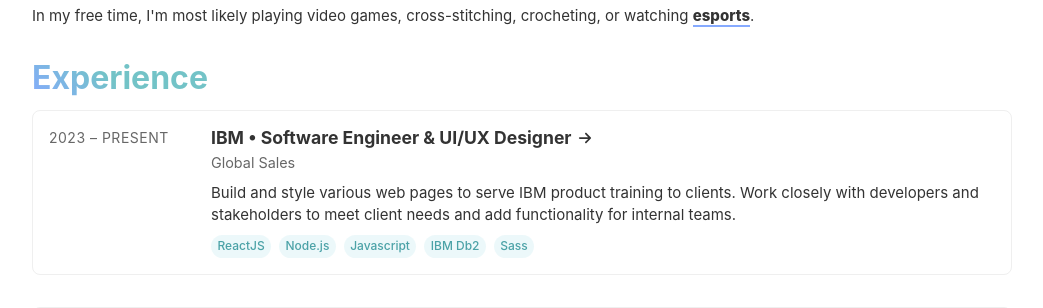
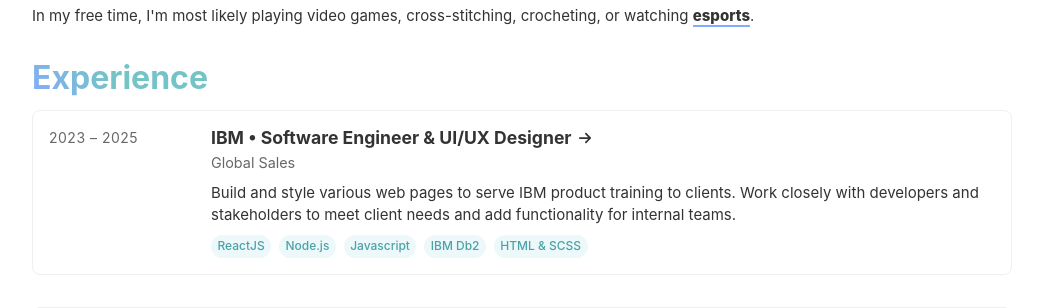
Before and after one commit to kkatlopez/kkatlopez.github.io, a React (Vite) app: page / in a window 1280 px wide. Shown: the part 1020-1328 px from the top of the page, without its empty margins (236-1279 px from the left). Built offline with nearby package versions, Linux system fonts and the light colour scheme.

Commit message:
update experience + resume

```diff
--- a/src/components/Experience/Experience.jsx
+++ b/src/components/Experience/Experience.jsx
@@ -6,13 +6,13 @@
 
 const EXPERIENCE = [
     {
-        date: '2023 – Present',
+        date: '2023 – 2025',
         role: 'IBM • Software Engineer & UI/UX Designer',
         team: 'Global Sales',
         url: 'https://www.ibm.com/training/',
         shortInfo:
             'Build and style various web pages to serve IBM product training to clients. Work closely with developers and stakeholders to meet client needs and add functionality for internal teams.',
-        tags: ['ReactJS', 'Node.js', 'Javascript', 'IBM Db2', 'Sass'],
+        tags: ['ReactJS', 'Node.js', 'Javascript', 'IBM Db2', 'HTML & SCSS'],
     },
     {
         date: '2021 – 2023',
```
Also changed, not shown: 1 other file (tests, documents, lock files or other folders).
